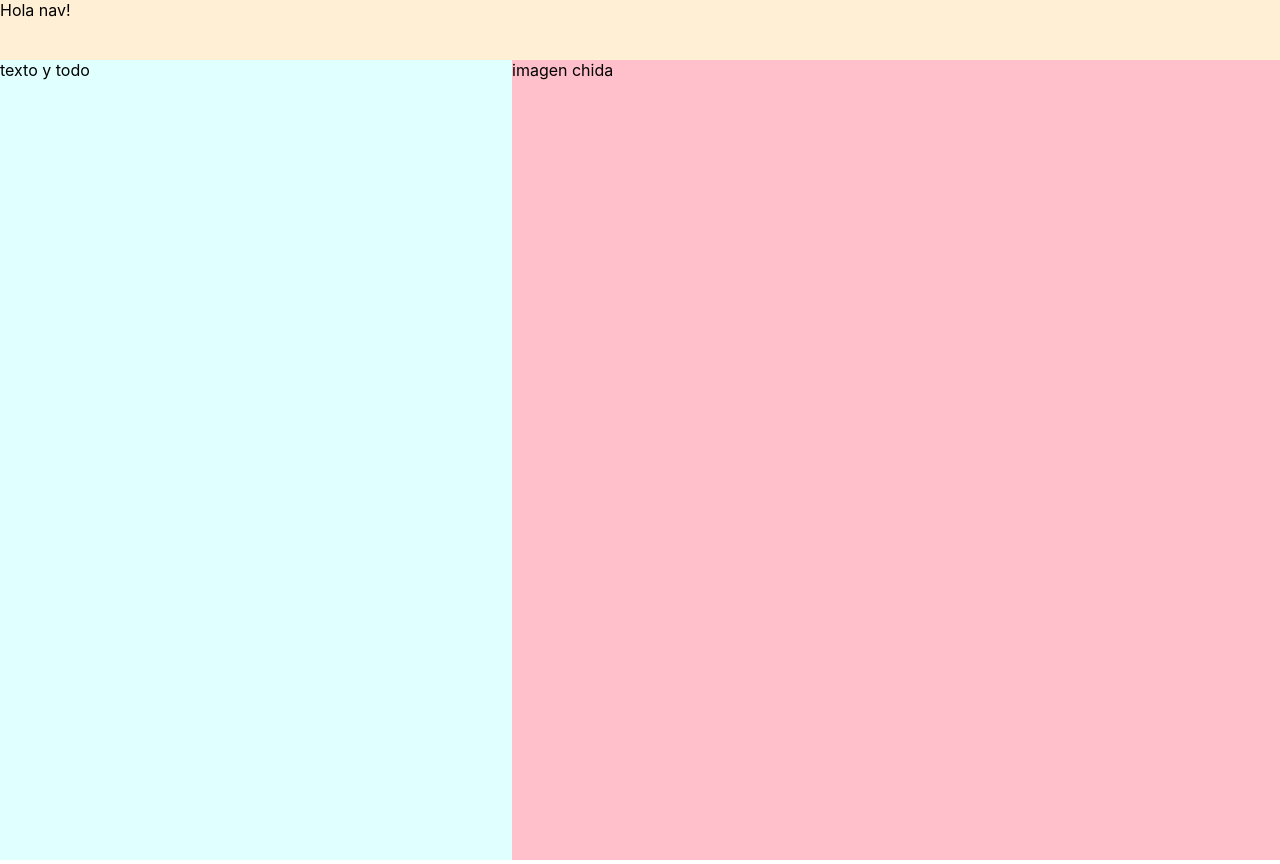
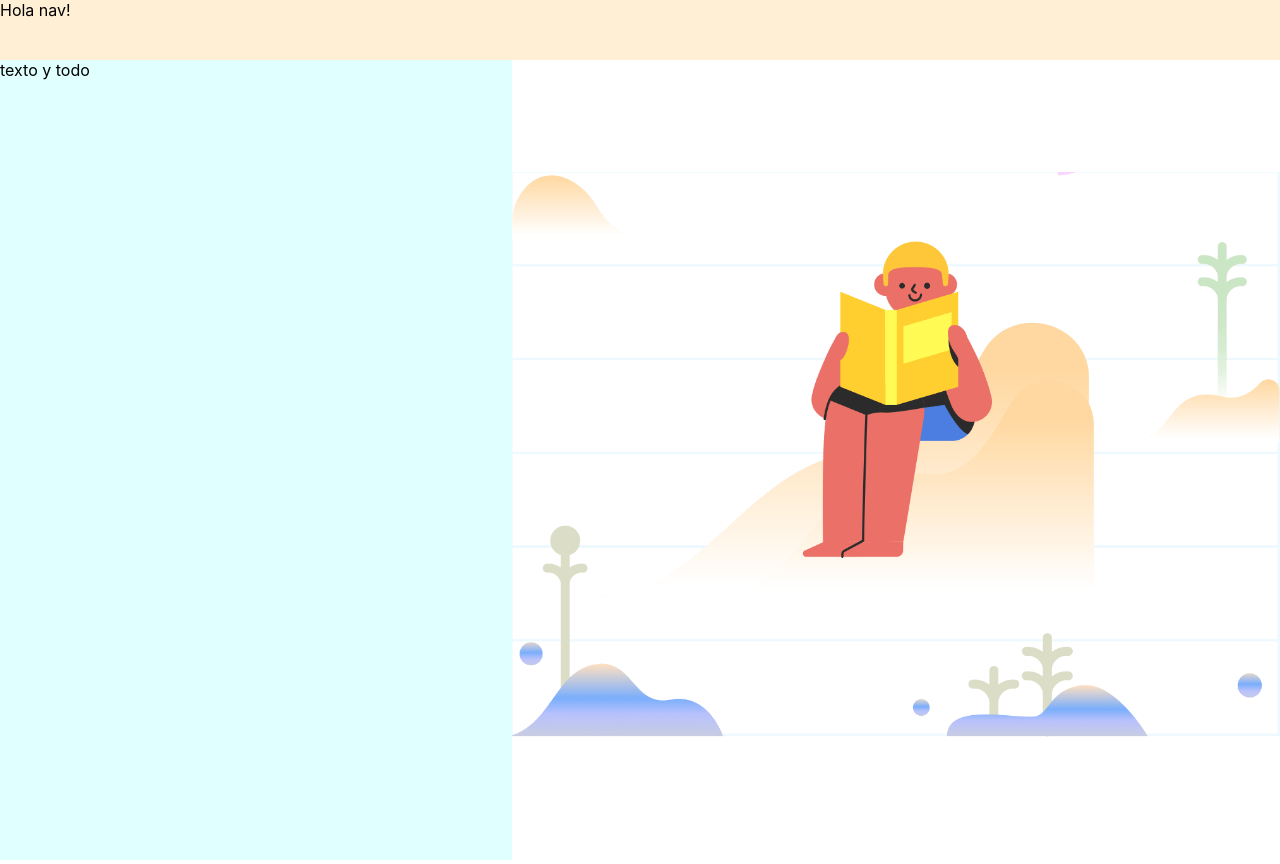
Before and after one commit to sueherrera30/food-tours, a React (Create React App) app: page / in a window 1280 px wide. Built offline with nearby package versions, Linux system fonts and the light colour scheme.

Commit message:
add main image

```diff
--- /dev/null
+++ b/src/components/elements/MainImage.js
@@ -0,0 +1,13 @@
+import styled from 'styled-components';
+import KidReading  from '../../images/kidReading.png';
+
+const MainImage = styled.img.attrs({
+    src: KidReading,
+    href:'kid reading',
+})`
+ width: 100%;
+ height: 100%;
+ object-fit: contain;
+`;
+
+export default MainImage;
--- a/src/views/Home/Sides.js
+++ b/src/views/Home/Sides.js
@@ -1,7 +1,6 @@
 import styled from 'styled-components';
 
 const MainContainer = styled.div`
-  background-color: yellow;
   width: 100%;
   height: 100vh;
   display: grid;
@@ -11,18 +10,17 @@ const MainContainer = styled.div`
   }
 
 `;
-
 const InfoContainer = styled.div`
   background-color: lightcyan;
 `;
 
 const ImageContainer = styled.div`
-  background-color: pink;
+  width: 100%;
+  height: 100%;
   @media (max-width: 425px) {
     display: none;
   }
 `;
-
 export {
   MainContainer,
   InfoContainer,
--- a/src/views/Home/index.js
+++ b/src/views/Home/index.js
@@ -1,14 +1,17 @@
 import React from 'react';
 import { MainContainer, InfoContainer, ImageContainer } from './Sides';
 import NavBar from '../../containers/NavBar';
-// import PropTypes from 'prop-types';
+import MainImage from '../../components/elements/MainImage';
+
 
 const Home = () => (
   <>
     <NavBar>Navbar</NavBar>
     <MainContainer>
       <InfoContainer>texto y todo</InfoContainer>
-      <ImageContainer> imagen chida </ImageContainer>
+      <ImageContainer>
+        <MainImage />
+      </ImageContainer>
     </MainContainer>
   </>
 );
```
Also changed, not shown: src/images/girlMountain.png (added), src/images/kidReading.png (added).
